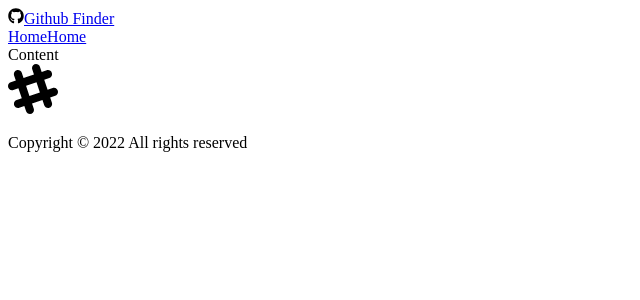
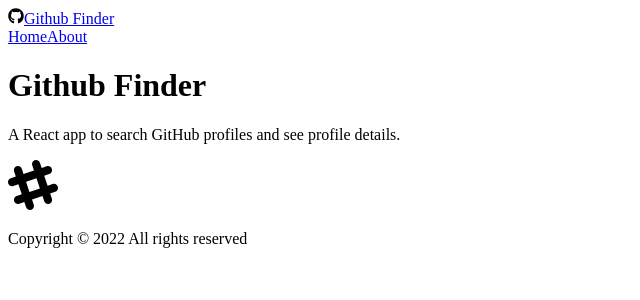
Before and after one commit to b3-bogusz/Github-user-finder-react, a React (Create React App) app: page /about in a window 1280 px wide. Shown: the top 300 px of the page, without its empty margins (0-640 px from the left). Built offline with nearby package versions, Linux system fonts and the light colour scheme.

Commit message:
add basic routes, Home, About and NotFound pages

```diff
--- a/src/App.js
+++ b/src/App.js
@@ -1,13 +1,23 @@
-import { BrowserRouter as Router, Route } from "react-router-dom";
+import { BrowserRouter as Router, Routes, Route } from "react-router-dom";
 import Navbar from "./components/layout/Navbar";
 import Footer from "./components/layout/Footer";
+import Home from "./pages/Home";
+import About from "./pages/About";
+import NotFound from "./pages/NotFound";
 
 function App() {
   return (
     <Router>
       <div className="flex flex-col justify-between h-screen">
         <Navbar />
-        <main className="container mx-auto px-3 pb-12">Content</main>
+        <main className="container mx-auto px-3 pb-12">
+          <Routes>
+            <Route path="/" element={<Home />} />
+            <Route path="/about" element={<About />} />
+            <Route path="/notfound" element={<NotFound />} />
+            <Route path="/*" element={<NotFound />} />
+          </Routes>
+        </main>
         <Footer />
       </div>
     </Router>
--- a/src/components/layout/Navbar.jsx
+++ b/src/components/layout/Navbar.jsx
@@ -19,7 +19,7 @@
               Home
             </Link>
             <Link to="/about" className="btn btn-ghost btn-sm rounded-btn">
-              Home
+              About
             </Link>
           </div>
         </div>
--- /dev/null
+++ b/src/pages/About.jsx
@@ -0,0 +1,14 @@
+import React from "react";
+
+function About() {
+  return (
+    <div>
+      <h1 className="text-6xl mb-4">Github Finder</h1>
+      <p className="mb-4 text-2xl font-light">
+        A React app to search GitHub profiles and see profile details.
+      </p>
+    </div>
+  );
+}
+
+export default About;
--- /dev/null
+++ b/src/pages/Home.jsx
@@ -0,0 +1,7 @@
+import React from "react";
+
+function Home() {
+  return <div>Home</div>;
+}
+
+export default Home;
--- /dev/null
+++ b/src/pages/NotFound.jsx
@@ -0,0 +1,22 @@
+import React from "react";
+import { FaHome } from "react-icons/fa";
+import { Link } from "react-router-dom";
+
+function NotFound() {
+  return (
+    <div className="hero">
+      <div className="text-center hero-content">
+        <div className="max-w-lg">
+          <h1 className="text-8xl font-bold mb-8">Oops!</h1>
+          <p className="text-5xl mb-8">404 - Page Not Found!</p>
+          <Link className="btn btn-primary btn-lg" to="/">
+            <FaHome className="mr-2" />
+            Back To Home
+          </Link>
+        </div>
+      </div>
+    </div>
+  );
+}
+
+export default NotFound;
```
